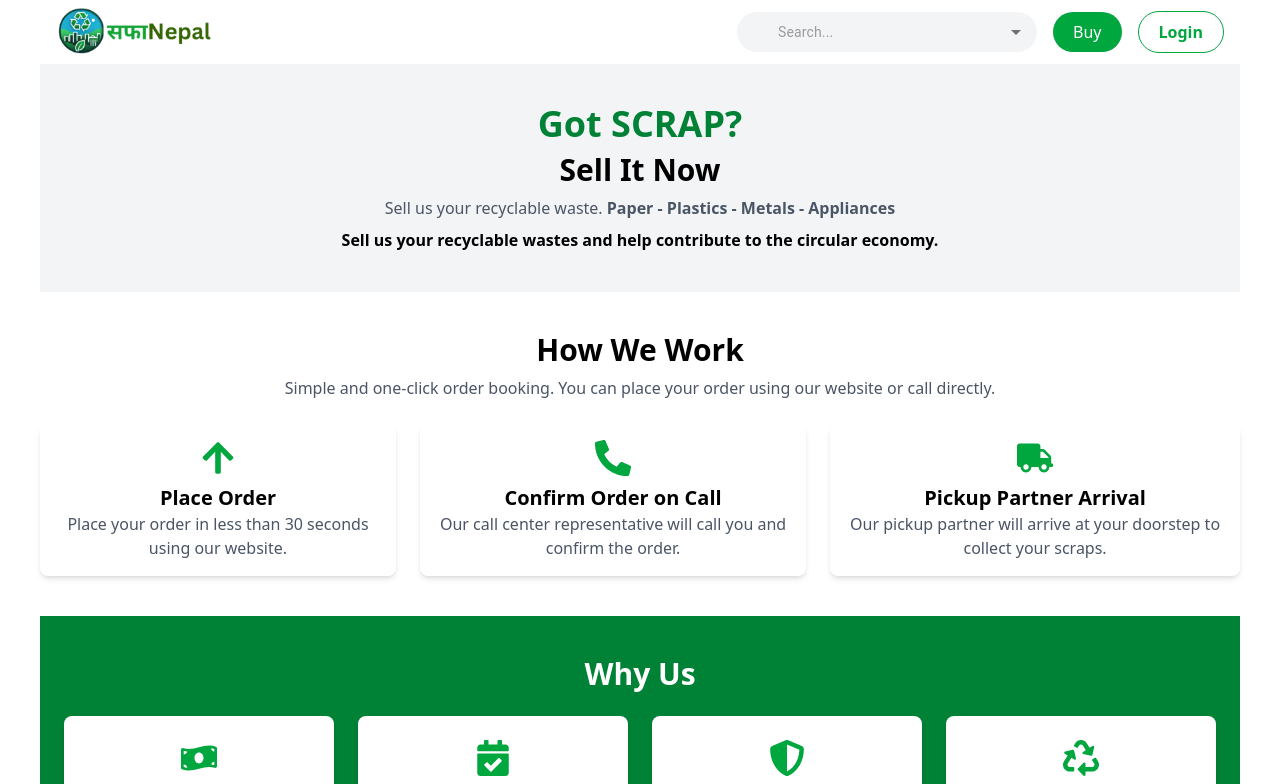
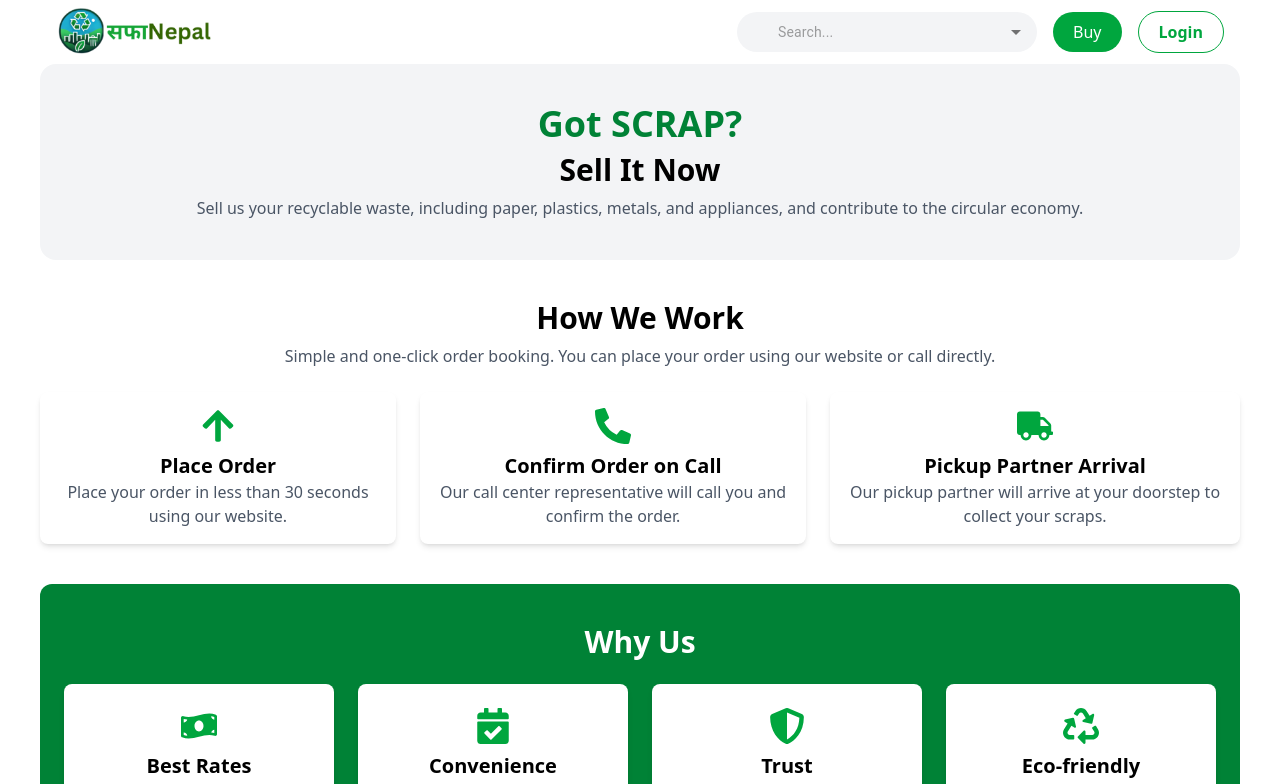
Before and after one commit to BimochanBhattarai/Null-Pointer-Frontend, a React (Vite) app: page / in a window 1280 px wide. Shown: the top 784 px of the page. Built offline with nearby package versions, Linux system fonts and the light colour scheme.

Commit message:
added some home styles

```diff
--- a/src/Pages/Home.jsx
+++ b/src/Pages/Home.jsx
@@ -4,14 +4,11 @@ import { FaArrowUp, FaPhoneAlt, FaTruck, FaMoneyBillWave, FaCalendarCheck, FaShi
 const Home = () => {
   return (
     <div className="home-container font-sans">
-      <section className="hero-section text-center py-10 bg-gray-100">
+      <section className="hero-section text-center py-10 bg-gray-100 rounded-2xl">
         <h1 className="text-4xl font-bold text-green-700">Got SCRAP?</h1>
         <h2 className="text-3xl font-bold mt-2">Sell It Now</h2>
         <p className="mt-2 text-gray-600">
-          Sell us your recyclable waste. <strong>Paper - Plastics - Metals - Appliances</strong>
-        </p>
-        <p className="mt-2 font-semibold">
-          Sell us your recyclable wastes and help contribute to the circular economy.
+        Sell us your recyclable waste, including paper, plastics, metals, and appliances, and contribute to the circular economy.
         </p>
       </section>
 
@@ -39,7 +36,7 @@ const Home = () => {
         </div>
       </section>
 
-      <section className="why-us bg-green-700 text-white py-10 text-center">
+      <section className="why-us bg-green-700 text-white py-10 text-center mb-10 rounded-xl">
         <h2 className="text-3xl font-bold">Why Us</h2>
         <div className="grid grid-cols-1 md:grid-cols-4 gap-6 mt-6 px-6">
           <div className="feature p-6 bg-white text-black rounded-lg shadow-md">
```
